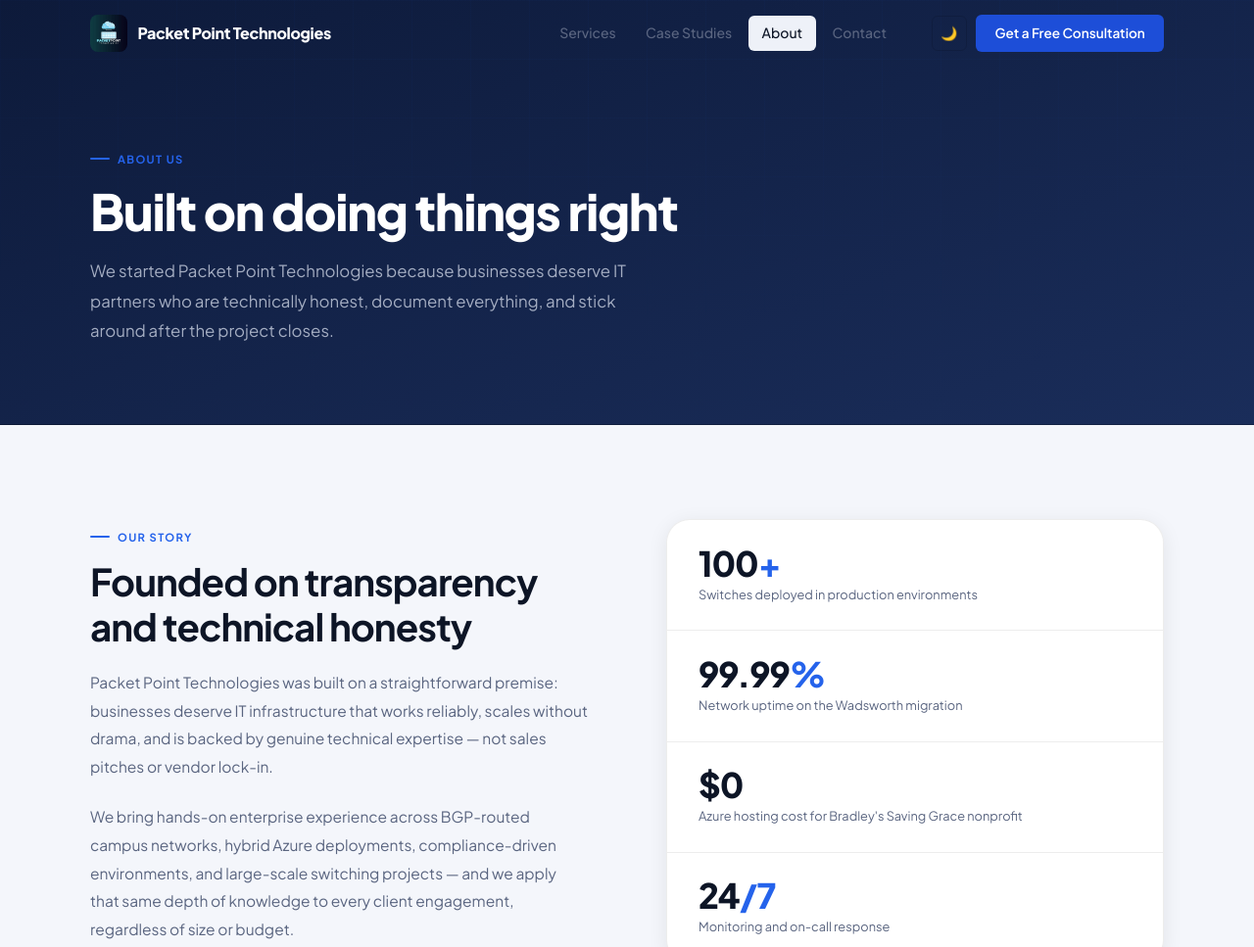
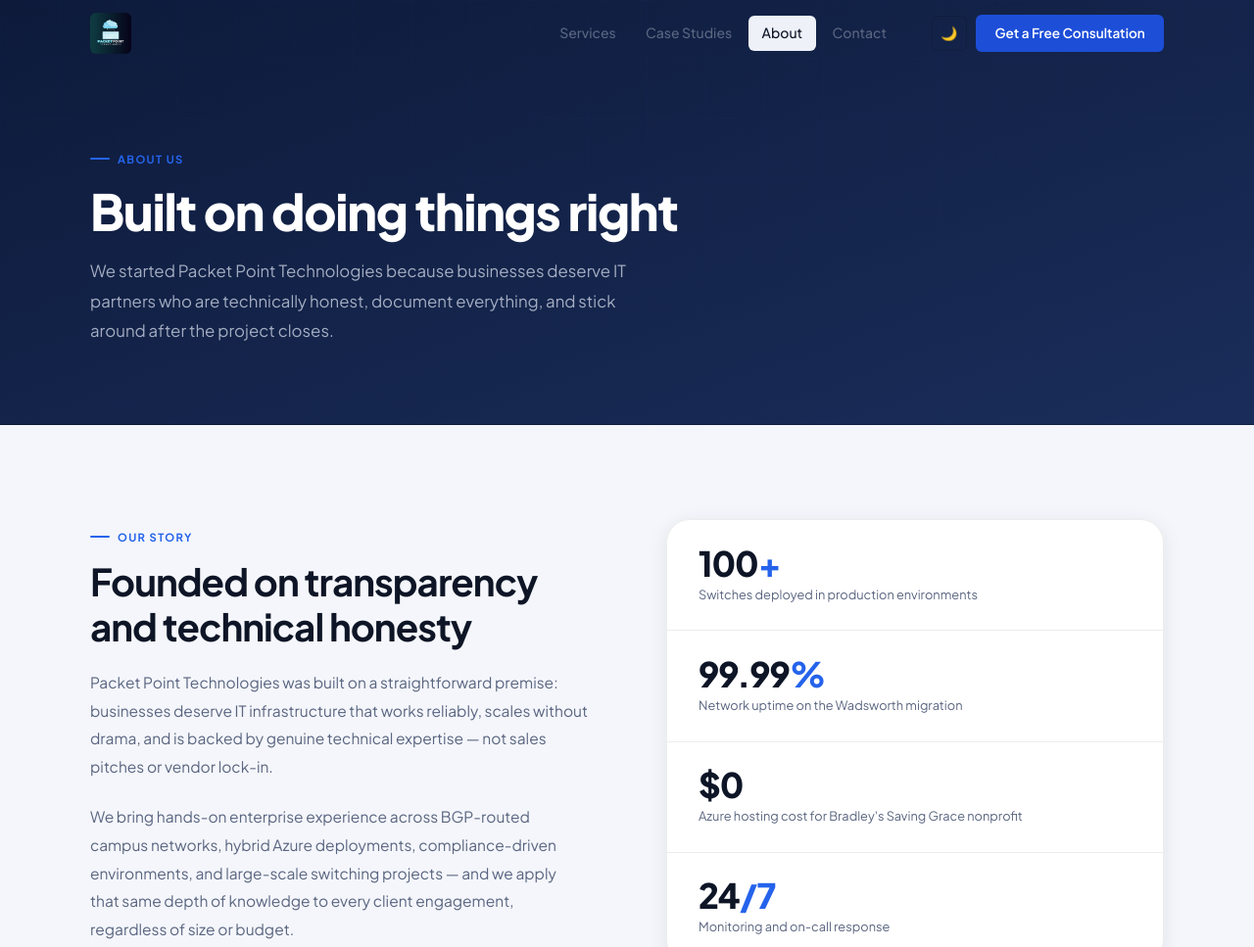
Before and after one commit to GrumpyMonkeyLLC/PacketPointTech-WEBSITE, a plain HTML site: page about.html in a window 1280 px wide. Shown: the top 967 px of the page at 98% size. Drawn offline with Linux system fonts and the light colour scheme.

Commit message:
fix big ass logo

```diff
--- a/about.html
+++ b/about.html
@@ -15,8 +15,7 @@
 <header>
   <nav>
     <a href="index.html" class="logo">
-      <img src="images/ppt.jpg" alt="Packet Point Technologies" class="logo-img">
-      Packet Point Technologies
+      <img src="images/ppt.jpg" alt="Packet Point Technologies" class="logo-img"><span class="logo-text">Packet Point Technologies</span>
     </a>
     <ul class="nav-links">
       <li><a href="services.html">Services</a></li>
@@ -176,8 +175,7 @@
     <div class="footer-grid">
       <div class="footer-brand">
         <a href="index.html" class="footer-logo">
-          <img src="images/ppt.jpg" alt="Packet Point Technologies" class="logo-img">
-          Packet Point Technologies
+          <img src="images/ppt.jpg" alt="Packet Point Technologies" class="logo-img"><span class="logo-text">Packet Point Technologies</span>
         </a>
         <p>Enterprise IT infrastructure and managed services for growing businesses in Northeast Ohio and beyond.</p>
       </div>
--- a/css/styles.css
+++ b/css/styles.css
@@ -115,7 +115,8 @@ nav { max-width: var(--max-width); margin: 0 auto; padding: 0 2rem; height: 68px
 [data-theme="light"] .logo { color: var(--white); }
 .logo-mark { width: 32px; height: 32px; background: var(--blue); border-radius: 8px; display: grid; place-items: center; flex-shrink: 0; box-shadow: var(--shadow-blue); }
 .logo-mark svg { width: 16px; height: 16px; }
-.logo-img { width: 38px; height: 38px; border-radius: 8px; object-fit: cover; flex-shrink: 0; }
+.logo-img { height: 42px; width: auto; border-radius: 6px; object-fit: contain; flex-shrink: 0; }
+.logo .logo-text { display: none; }
 
 .nav-links { display: flex; list-style: none; gap: 0.2rem; margin-left: auto; }
 .nav-links a { display: block; padding: 0.4rem 0.85rem; font-size: 0.875rem; font-weight: 500; color: var(--text-muted); border-radius: var(--radius-sm); transition: color var(--transition), background var(--transition); }
```
Also changed, not shown: case-studies.html (+2 -4 lines), index.html (+2 -4 lines), services.html (+2 -4 lines).
